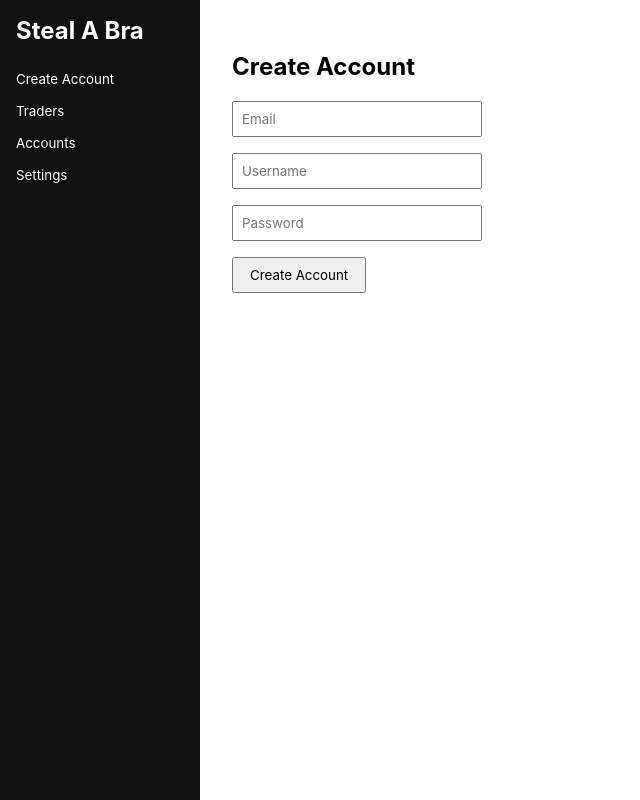
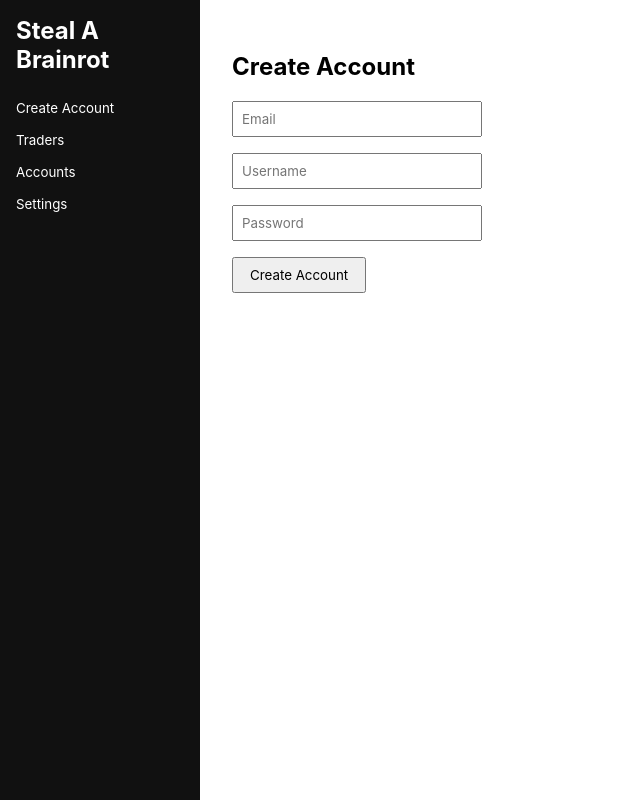
Before and after one commit to DroomerTeamReal/tradeabrainrot, a plain HTML site: page index.html in a window 1280 px wide. Shown: the whole page, without its empty margins (0-640 px from the left). Drawn offline with Linux system fonts and the light colour scheme.

Commit message:
Update index.html

```diff
--- a/index.html
+++ b/index.html
@@ -87,7 +87,7 @@
 </head>
 <body>
   <div class="sidebar">
-    <h2>Steal A Bra</h2>
+    <h2>Steal A Brainrot</h2>
     <ul>
       <li><button onclick="showSection('register')">Create Account</button></li>
       <li><button onclick="showSection('traders')">Traders</button></li>
```
